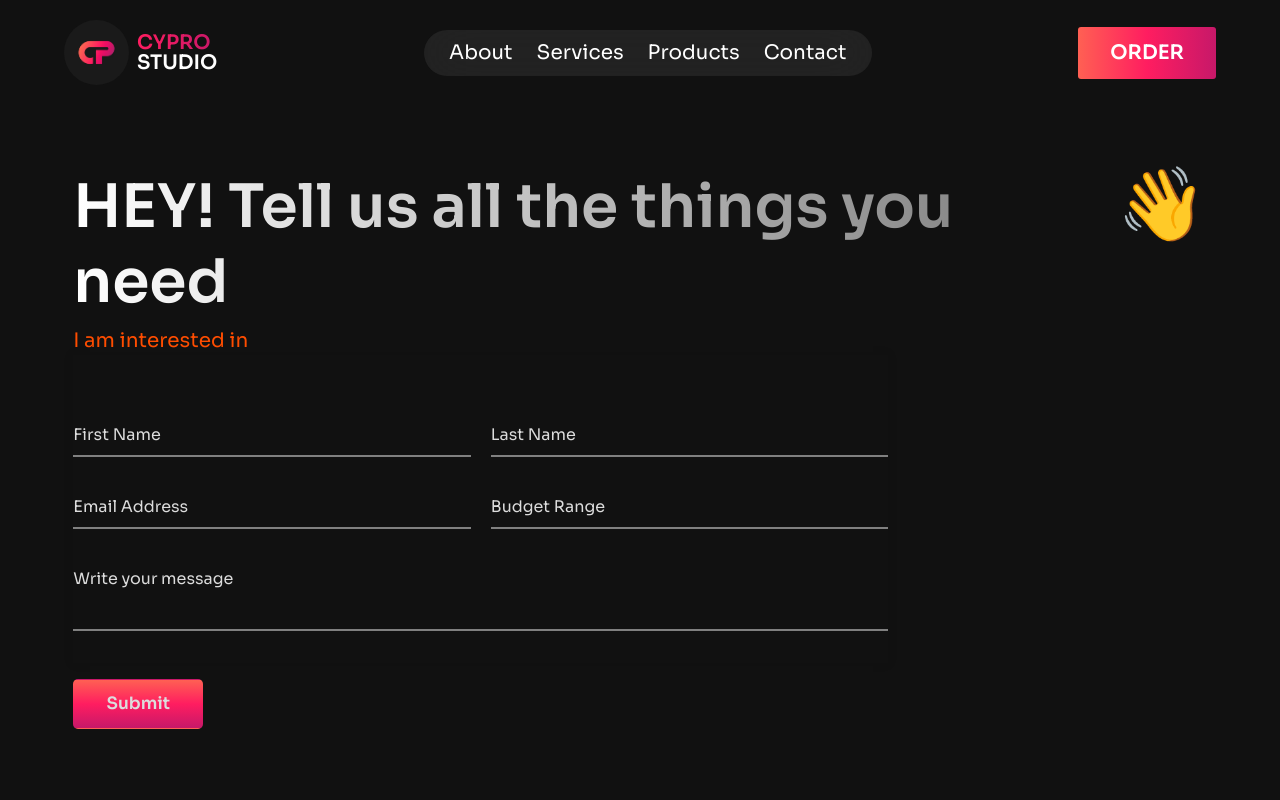
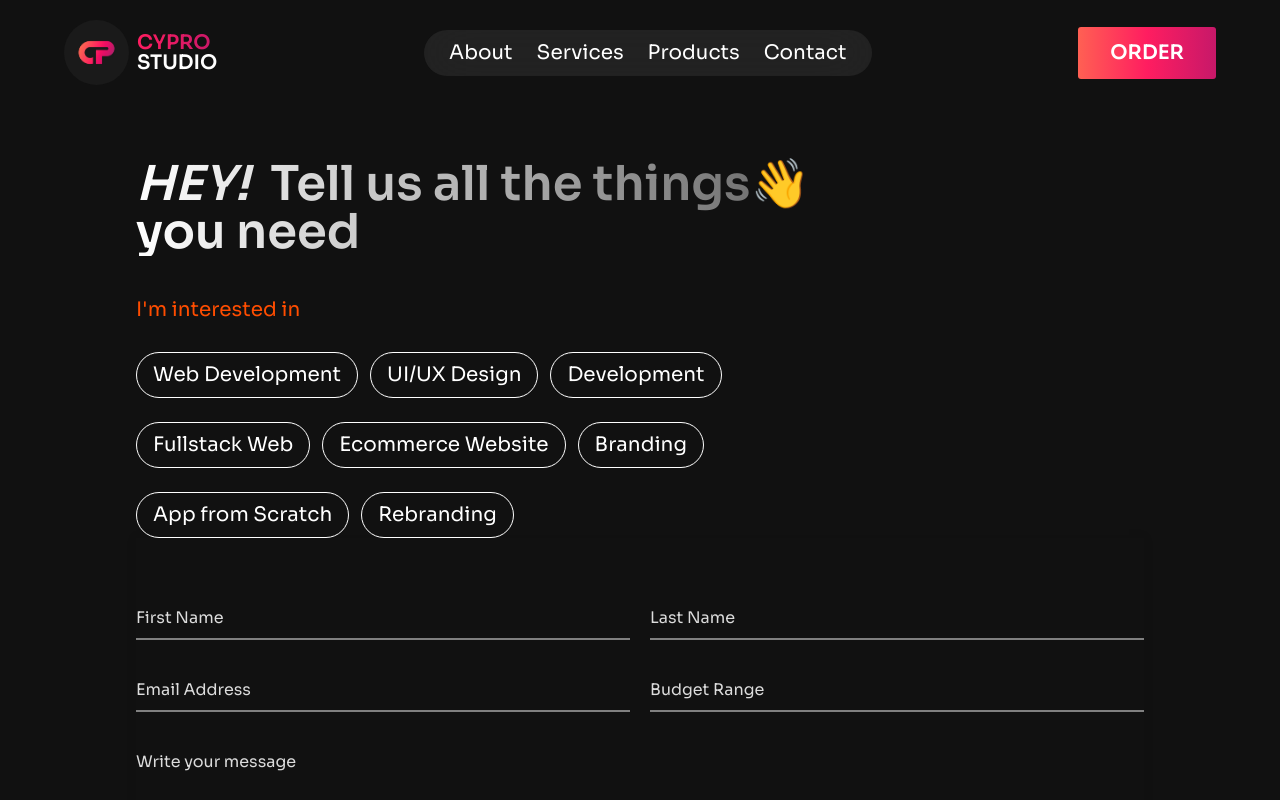
Before and after one commit to CyproFreelance/Cypro, a Next.js app: page /contact in a window 1280 px wide. Shown: the top 800 px of the page. Built offline with nearby package versions, Linux system fonts and the light colour scheme.

Commit message:
made some changes

```diff
--- a/components/Contact/Contact.css
+++ b/components/Contact/Contact.css
@@ -6,8 +6,6 @@
 }
 
 .containerContact {
-  /* max-width: 800px; */
-  /* width: 800px; */
   box-shadow: 0px 0px 10px rgba(0, 0, 0, 0.1);
 }
 
@@ -169,6 +167,7 @@ textarea {
   margin: auto;
   content: "";
   border-radius: 50%;
+  color: black;
   display: block;
   width: 20em;
   height: 20em;
--- a/components/Contact/ContactPage.tsx
+++ b/components/Contact/ContactPage.tsx
@@ -1,21 +1,64 @@
 "use client";
-import React from "react";
-import "./Contact.css";
+import React, { useState } from "react";
+import "./contact.css";
+
+type Tag =
+  | "Web Development"
+  | "UI/UX Design"
+  | "Development"
+  | "Fullstack Web"
+  | "Ecommerce Website"
+  | "Branding"
+  | "App from Scratch"
+  | "Rebranding";
 
 const ContactPage = () => {
+  const [selectedTags, setSelectedTags] = useState<Tag[]>([]);
+
+  const toggleTag = (tag: Tag) => {
+    if (selectedTags.includes(tag)) {
+      setSelectedTags(selectedTags.filter((t) => t !== tag));
+    } else {
+      setSelectedTags([...selectedTags, tag]);
+    }
+  };
+
+  const isTagSelected = (tag: Tag) => selectedTags.includes(tag);
+
   return (
-    <div className="flex flex-col items-start mt-40 w-full contact">
-      <div className="box__heading__main flex text-7xl">
-        <h1 className="heading__main text-6xl bg-clip-text font-black text-transparent bg-gradient-to-r leading-tight mb-2 text-left from-[#ffffff] to-[rgba(255,255,255,0.42)]">
-          HEY! Tell us all the things you need
+    <div className="flex flex-col items mt-40  w-full px-28 max-md:px-1 ">
+      <div className="flex text-5xl">
+        <h1 className="bg-clip-text font-black text-transparent bg-gradient-to-r leading-none mb-10 text-left from-[#ffffff] to-[rgba(255,255,255,0.42)] max-md:px-4">
+          <span className="italic font-[900]">HEY!&nbsp; </span> Tell us all the
+          things
+          <br />
+          you need
         </h1>
         <span>👋</span>
       </div>
+      <h3 className="text-[#FF4D00] text-xl">I&apos;m interested in</h3>
 
-      <h3 className="text-[#FF4D00] text-xl subheading__main">
-        I am interested in
-      </h3>
-
+      <div className="tags flex items-center justify-start gap-3 flex-wrap w-[60%] max-md:w-[100%] mt-4">
+        {[
+          "Web Development",
+          "UI/UX Design",
+          "Development",
+          "Fullstack Web",
+          "Ecommerce Website",
+          "Branding",
+          "App from Scratch",
+          "Rebranding",
+        ].map((tag: string) => (
+          <TagButton
+            key={tag}
+            tag={tag as Tag}
+            selected={isTagSelected(tag as Tag)}
+            onClick={() => toggleTag(tag as Tag)}
+          />
+        ))}
+      </div>
+      <input type="checkbox" />
+      <div className=" ">
         <div className="containerContact">
           <form action="#">
             <div className="form-row">
@@ -37,7 +80,12 @@ const ContactPage = () => {
                 <label htmlFor="">Email Address</label>
               </div>
               <div className="input-data">
-              <input type="text" placeholder="" required />
+                <input
+                  type="text"
+                  placeholder=""
+                  onKeyPress={(event) => /[0-9]/i.test(event.key)}
+                  required
+                />
                 <div className="underline" />
                 <label htmlFor="">Budget Range</label>
               </div>
@@ -50,10 +98,10 @@ const ContactPage = () => {
                 <div className="underline" />
                 <label htmlFor="">Write your message</label>
                 <br />
-              <div className="submit-btn">
+                <div className="form-row ">
                   <div className="input-data">
                     <div className="inner" />
-                  <div className="button">
+                    <div className="redbtn bg-gradient-to-r from-[#FF6053] via-[#FF1D60] to-[#C71869] px-10 max-md:px-6 max-md:py-3 py-4 rounded-[3px] btn text-center hover:text-black">
                       <input type="button" value="Submit" />
                     </div>
                   </div>
@@ -62,8 +110,34 @@ const ContactPage = () => {
             </div>
           </form>
         </div>
+
+        {/* <CheckboxContact/> */}
+      </div>
     </div>
   );
 };
 
+const TagButton = ({
+  tag,
+  selected,
+  onClick,
+}: {
+  tag: Tag;
+  selected: boolean;
+  onClick: () => void;
+}) => {
+  return (
+    <button
+      className={`redbtn mt-3 px-4 py-2 rounded-full text-xl max-md:text-sm ${
+        selected
+          ? "bg-white text-black border border-white"
+          : "bg-transparent border border-white text-white"
+      }`}
+      onClick={onClick}
+    >
+      <span className="spani">{tag}</span>
+    </button>
+  );
+};
+
 export default ContactPage;
--- a/components/Contact/contact.css
+++ b/components/Contact/contact.css
@@ -6,8 +6,6 @@
 }
 
 .containerContact {
-  /* max-width: 800px; */
-  /* width: 800px; */
   box-shadow: 0px 0px 10px rgba(0, 0, 0, 0.1);
 }
 
@@ -169,6 +167,7 @@ textarea {
   margin: auto;
   content: "";
   border-radius: 50%;
+  color: black;
   display: block;
   width: 20em;
   height: 20em;
```
Lines whose indentation alone changed are shown as unchanged.
